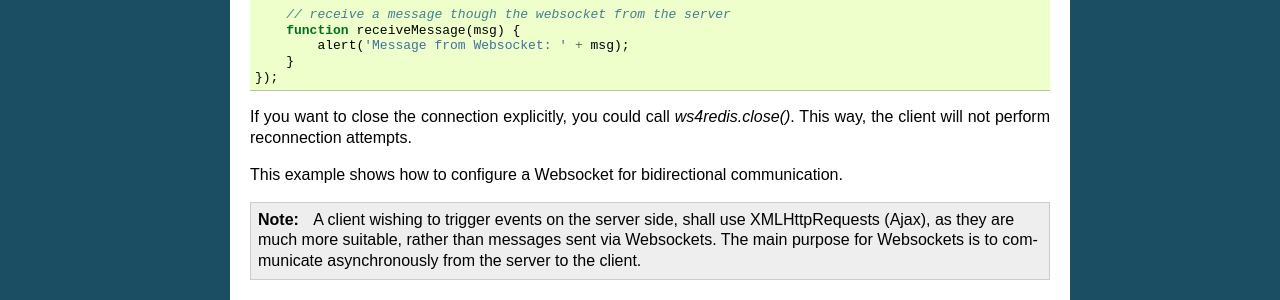
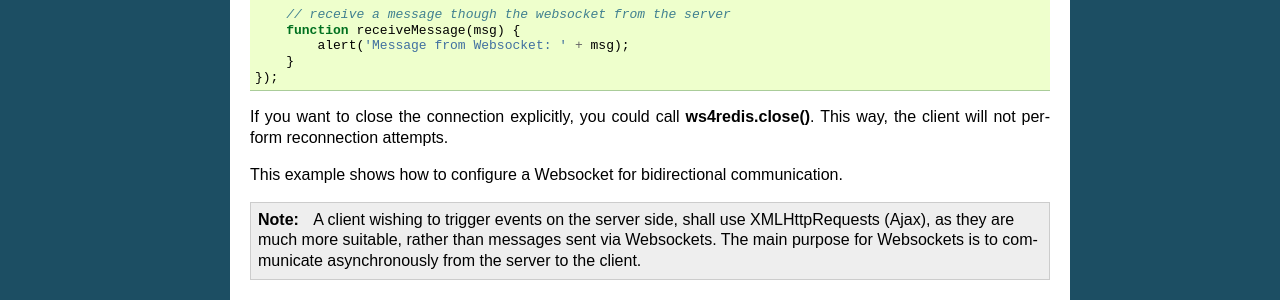
Before and after one commit to jrief/django-websocket-redis, a Sphinx documentation site: the page built from docs/usage.rst, in a window 1280 px wide. Shown: the part 1405-1705 px from the top of the page. Built offline with Sphinx 7.4.7, drawn with Linux system fonts in a browser that asks for light colours.

```diff
--- a/docs/usage.rst
+++ b/docs/usage.rst
@@ -90,7 +90,7 @@ and access the Websocket code:
 	    }
 	});
 
-If you want to close the connection explicitly, you could call *ws4redis.close()*. This way, the client will not perform reconnection attempts.
+If you want to close the connection explicitly, you could call **ws4redis.close()**. This way, the client will not perform reconnection attempts.
 
 This example shows how to configure a Websocket for bidirectional communication.
 
```
